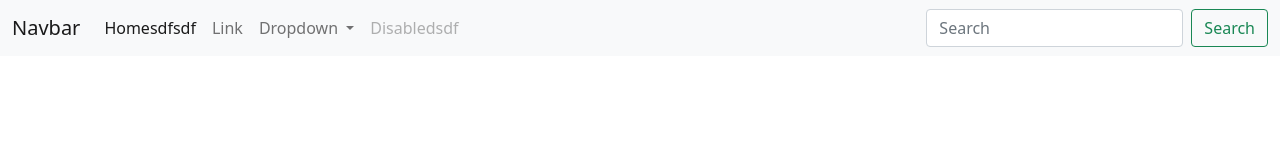
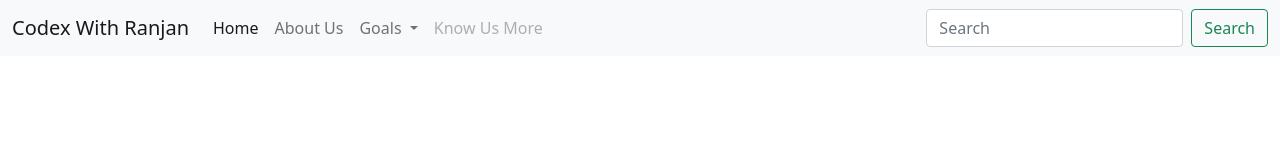
Before and after one commit to 137ranjan/sample-test-repository, a plain HTML site: page index.html in a window 1280 px wide. Drawn offline with nearby package versions, Linux system fonts and the light colour scheme.

Commit message:
Fixed the structure

```diff
--- a/index.html
+++ b/index.html
@@ -13,31 +13,31 @@
   <body>
     <nav class="navbar navbar-expand-lg navbar-light bg-light">
         <div class="container-fluid">
-          <a class="navbar-brand" href="#">Navbar</a>
+          <a class="navbar-brand" href="#">Codex With Ranjan</a>
           <button class="navbar-toggler" type="button" data-bs-toggle="collapse" data-bs-target="#navbarSupportedContent" aria-controls="navbarSupportedContent" aria-expanded="false" aria-label="Toggle navigation">
             <span class="navbar-toggler-icon"></span>
           </button>
           <div class="collapse navbar-collapse" id="navbarSupportedContent">
             <ul class="navbar-nav me-auto mb-2 mb-lg-0">
               <li class="nav-item">
-                <a class="nav-link active" aria-current="page" href="#">Homesdfsdf</a>
+                <a class="nav-link active" aria-current="page" href="#">Home</a>
               </li>
               <li class="nav-item">
-                <a class="nav-link" href="#">Link</a>
+                <a class="nav-link" href="#">About Us</a>
               </li>
               <li class="nav-item dropdown">
                 <a class="nav-link dropdown-toggle" href="#" id="navbarDropdown" role="button" data-bs-toggleddd="dropdown" aria-expanded="false">
-                  Dropdown
+                  Goals
                 </a>
                 <ul class="dropdown-menu" aria-labelledby="navbarDropdown">
-                  <li><a class="dropdown-item" href="#">Actionddd</a></li>
-                  <li><a class="dropdown-item" href="#">Another actionddd</a></li>
+                  <li><a class="dropdown-item" href="#">Our Goals</a></li>
+                  <li><a class="dropdown-item" href="#">Read about our Goals</a></li>
                   <li><hr class="dropdown-divider"></li>
                   <li><a class="dropdown-item" href="#">Something else hereddd</a></li>
                 </ul>
               </li>
               <li class="nav-item">
-                <a class="nav-link disabled" href="#" tabindex="-1" aria-disabled="true">Disabledsdf</a>
+                <a class="nav-link disabled" href="#" tabindex="-1" aria-disabled="true">Know Us More</a>
               </li>
             </ul>
             <form class="d-flex">
```
